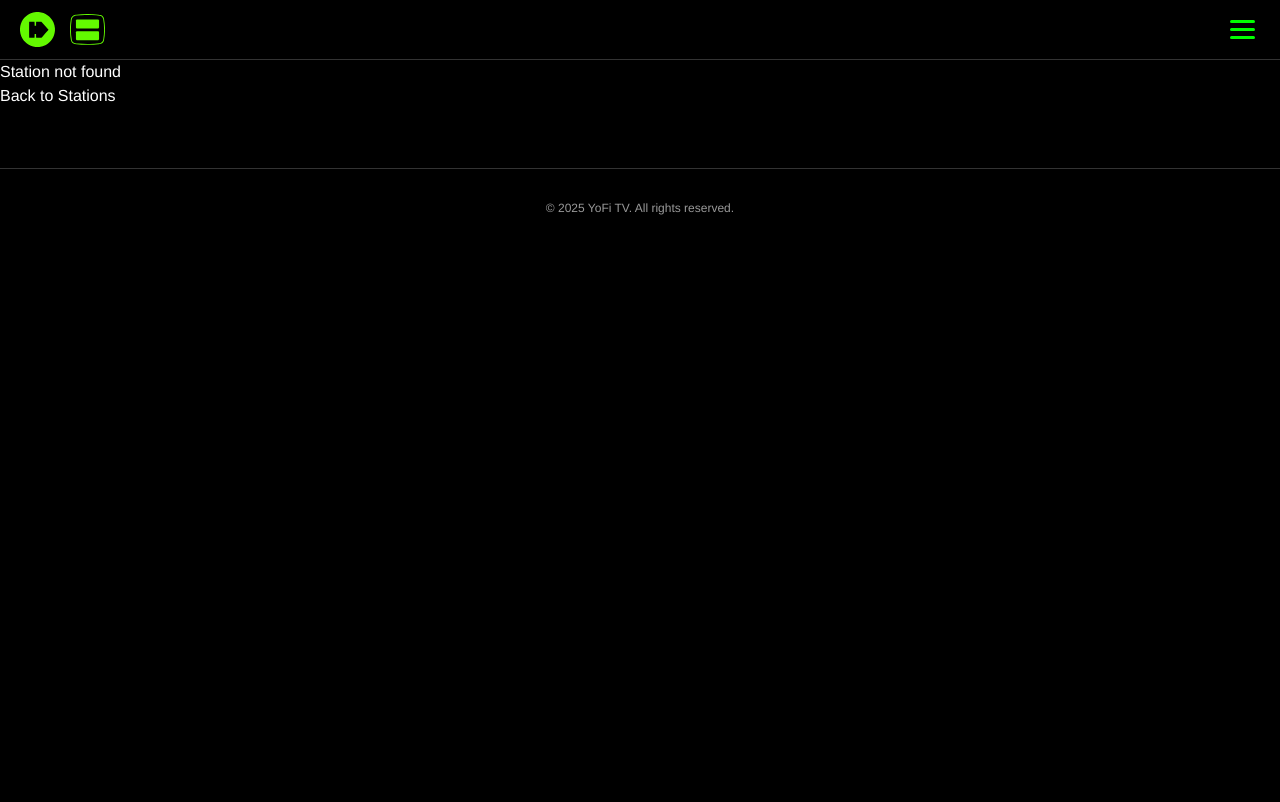
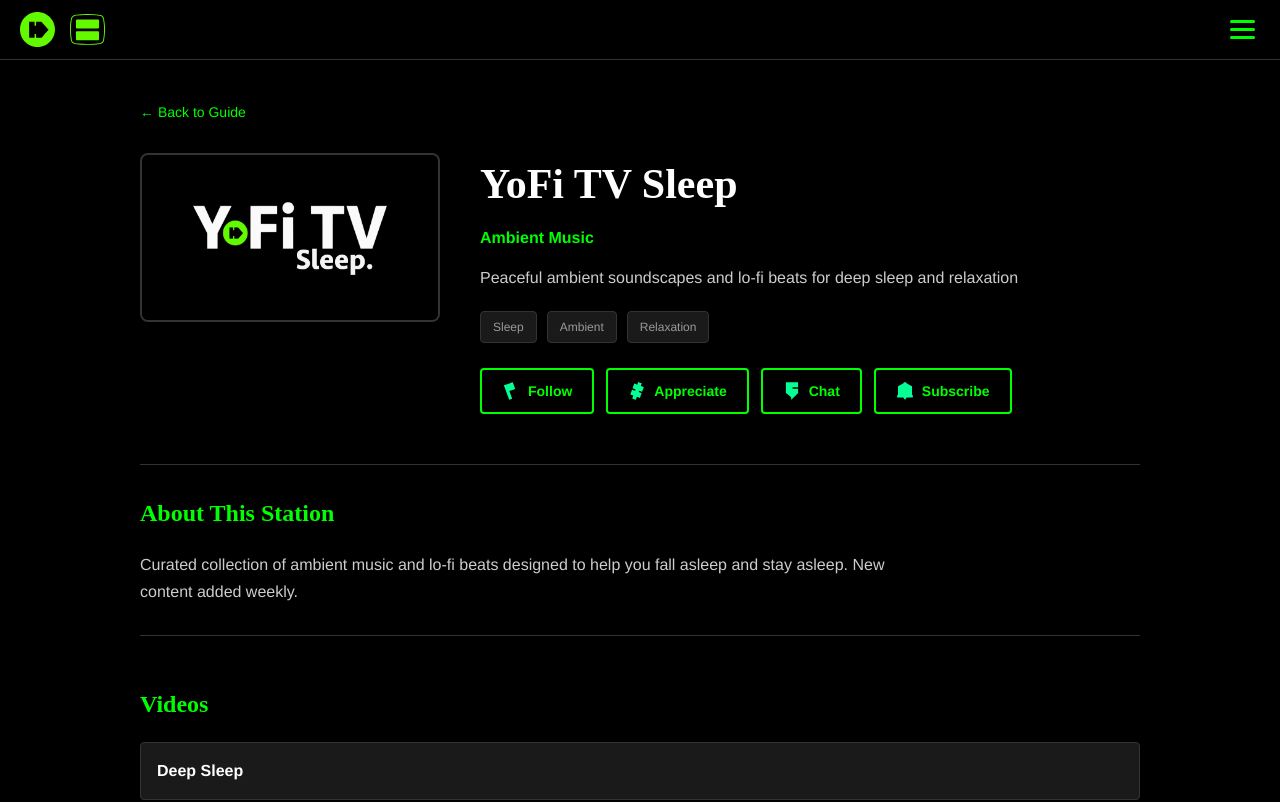
Before and after one commit to xanderw123/YoFiTV, a Next.js app: page /stations/1 in a window 1280 px wide. Before the commit this address had no page. Shown: the top 802 px of the page. Built offline with nearby package versions, Linux system fonts and the light colour scheme.

Commit message:
Add station detail page

```diff
--- a/app/globals.css
+++ b/app/globals.css
@@ -925,33 +925,36 @@
 }
 
 /* ========================================
-   STATION DETAIL STYLES
+   STATION DETAIL PAGE
    ======================================== */
 
-.station-detail {
+.station-detail-page {
   min-height: 100vh;
   background-color: black;
   padding: 40px 20px;
+  color: white;
 }
 
 .station-detail-container {
-  max-width: 900px;
+  max-width: 1000px;
   margin: 0 auto;
 }
 
-.back-button {
+.back-link {
   display: inline-block;
   color: #00ff00;
+  text-decoration: none;
   font-size: 14px;
   margin-bottom: 30px;
   transition: opacity 0.2s;
 }
 
-.back-button:hover {
+.back-link:hover {
   opacity: 0.8;
 }
 
-.station-header {
+/* Station Header */
+.station-header-detail {
   display: flex;
   gap: 40px;
   margin-bottom: 50px;
@@ -959,61 +962,57 @@
   align-items: flex-start;
 }
 
-.station-image {
-  width: 280px;
-  height: 280px;
+.station-image-detail {
+  width: 300px;
+  aspect-ratio: 16 / 9;
   background-color: #1a1a1a;
   border: 2px solid #333;
   border-radius: 8px;
-  display: flex;
-  align-items: center;
-  justify-content: center;
-  color: #666;
+  overflow: hidden;
   flex-shrink: 0;
-  overflow: hidden;
 }
 
-.station-image img {
+.station-image-detail img {
   width: 100%;
   height: 100%;
   object-fit: cover;
 }
 
-.station-image-placeholder {
-  display: flex;
-  align-items: center;
-  justify-content: center;
-  width: 100%;
-  height: 100%;
-}
-
-.station-info {
+.station-info-detail {
   flex: 1;
   min-width: 300px;
 }
 
-.station-info h1 {
+.station-info-detail h1 {
   font-size: 42px;
-  margin-bottom: 15px;
+  font-weight: 700;
+  margin: 0 0 10px 0;
+  color: white;
   font-family: 'Seravek', serif;
-  color: white;
 }
 
-.description {
-  font-size: 18px;
+.station-subtitle-detail {
+  font-size: 16px;
+  color: #00ff00;
+  margin: 0 0 15px 0;
+  font-weight: 600;
+}
+
+.station-description-detail {
+  font-size: 16px;
   color: #cccccc;
-  margin-bottom: 20px;
+  margin: 0 0 20px 0;
   line-height: 1.6;
 }
 
-.categories {
+.station-categories-detail {
   display: flex;
   gap: 10px;
   flex-wrap: wrap;
-  margin-bottom: 30px;
+  margin-bottom: 20px;
 }
 
-.category-tag {
+.category-tag-detail {
   background-color: #1a1a1a;
   border: 1px solid #333;
   color: #999;
@@ -1022,14 +1021,15 @@
   font-size: 12px;
 }
 
-.station-controls {
+/* Controls */
+.station-controls-detail {
   display: flex;
-  gap: 15px;
+  gap: 12px;
   flex-wrap: wrap;
-  margin-top: 30px;
+  margin-top: 25px;
 }
 
-.control-button {
+.control-btn-detail {
   display: flex;
   align-items: center;
   justify-content: center;
@@ -1040,121 +1040,186 @@
   border-radius: 4px;
   color: #00ff00;
   cursor: pointer;
-  transition: all 0.2s ease;
   font-size: 14px;
   font-weight: 600;
-  min-height: 48px;
+  transition: all 0.2s;
+  font-family: 'Helvetica', sans-serif;
 }
 
-.control-button:not(:disabled):hover {
+.control-btn-detail:not(:disabled):hover {
   background-color: #00ff00;
   color: black;
-  transform: scale(1.05);
 }
 
-.control-button:disabled {
+.control-btn-detail:disabled {
   opacity: 1;
   cursor: not-allowed;
-  transition: opacity 0.2s ease;
 }
 
-.control-button:disabled:hover {
+.control-btn-detail:disabled:hover {
   opacity: 0.4;
-  border-color: #00ff00;
-  color: #00ff00;
-  background-color: transparent;
-  transform: none;
 }
 
-.control-button img {
-  width: 20px;
-  height: 20px;
+.control-btn-detail img {
+  width: 18px;
+  height: 18px;
   filter: brightness(0) saturate(100%) invert(82%) sepia(53%) saturate(1000%) hue-rotate(85deg);
 }
 
-.station-about {
-  margin-top: 50px;
-  padding-top: 30px;
-  border-top: 1px solid #333;
+.control-btn-detail:disabled:hover img {
+  filter: brightness(0) saturate(100%) invert(82%) sepia(53%) saturate(1000%) hue-rotate(85deg);
 }
 
-.station-about h3 {
+/* About Section */
+.station-about-detail {
+  margin-bottom: 50px;
+  padding: 30px 0;
+  border-top: 1px solid #333;
+  border-bottom: 1px solid #333;
+}
+
+.station-about-detail h3 {
   font-size: 24px;
-  margin-bottom: 20px;
+  font-weight: 700;
+  margin: 0 0 20px 0;
   color: #00ff00;
   font-family: 'Seravek', serif;
 }
 
-.station-about p {
+.station-about-detail p {
   font-size: 16px;
   color: #cccccc;
+  margin: 0;
   line-height: 1.7;
-  max-width: 700px;
+  max-width: 800px;
 }
 
+/* Videos Section */
+.station-videos-detail h3 {
+  font-size: 24px;
+  font-weight: 700;
+  margin: 0 0 20px 0;
+  color: #00ff00;
+  font-family: 'Seravek', serif;
+}
+
+.videos-list {
+  display: flex;
+  flex-direction: column;
+  gap: 12px;
+}
+
+.video-item {
+  background-color: #1a1a1a;
+  border: 1px solid #333;
+  padding: 16px;
+  border-radius: 4px;
+  transition: all 0.2s;
+}
+
+.video-item:hover {
+  border-color: #00ff00;
+  background-color: #222;
+}
+
+.video-title {
+  margin: 0;
+  font-size: 16px;
+  color: white;
+  font-weight: 600;
+}
+
+/* Not Found */
+.station-not-found {
+  min-height: 100vh;
+  background-color: black;
+  padding: 40px 20px;
+  display: flex;
+  flex-direction: column;
+  align-items: center;
+  justify-content: center;
+  text-align: center;
+}
+
+.station-not-found h1 {
+  color: white;
+  margin-bottom: 30px;
+  font-size: 32px;
+}
+
+.station-not-found a {
+  color: #00ff00;
+  text-decoration: none;
+  font-size: 16px;
+}
+
+.station-not-found a:hover {
+  opacity: 0.8;
+}
+
+/* Responsive */
 @media (max-width: 768px) {
-  .station-header {
+  .station-detail-page {
+    padding: 20px;
+  }
+
+  .station-header-detail {
     flex-direction: column;
     gap: 30px;
   }
 
-  .station-image {
+  .station-image-detail {
     width: 100%;
-    max-width: 280px;
-    height: 280px;
+    max-width: 300px;
   }
 
-  .station-info h1 {
+  .station-info-detail h1 {
     font-size: 32px;
   }
 
-  .description {
-    font-size: 16px;
+  .station-description-detail {
+    font-size: 14px;
   }
 
-  .station-controls {
-    gap: 10px;
+  .station-controls-detail {
+    gap: 8px;
   }
 
-  .control-button {
-    padding: 10px 15px;
+  .control-btn-detail {
+    padding: 10px 16px;
     font-size: 12px;
   }
 }
 
 @media (max-width: 480px) {
-  .station-detail {
-    padding: 20px 12px;
+  .station-detail-page {
+    padding: 15px;
   }
 
-  .station-detail-container {
-    max-width: 100%;
+  .station-image-detail {
+    width: 100%;
+    max-width: 250px;
   }
 
-  .station-info h1 {
+  .station-info-detail h1 {
     font-size: 24px;
   }
 
-  .description {
-    font-size: 14px;
+  .station-description-detail {
+    font-size: 13px;
   }
 
-  .station-controls {
+  .station-controls-detail {
     flex-direction: column;
   }
 
-  .control-button {
+  .control-btn-detail {
     width: 100%;
-    padding: 12px 15px;
     justify-content: flex-start;
   }
 
-  .categories {
-    gap: 8px;
-  }
-
-  .category-tag {
-    font-size: 11px;
-    padding: 5px 10px;
+  .station-about-detail h3,
+  .station-videos-detail h3 {
+    font-size: 20px;
   }
 }
--- a/app/stations/[stationId]/page.tsx
+++ b/app/stations/[stationId]/page.tsx
@@ -1,248 +1,116 @@
-'use client'
+// app/stations/[stationId]/page.tsx
 
-import Link from 'next/link'
-import { useState, useEffect } from 'react'
-import { getCurrentStationSession, isStationOwner } from '@/lib/stationAuth'
-import { getRotationState, getUpcomingVideos, formatTime } from '@/lib/rotation'
-import { getStation, getStationVideos, Video } from '@/lib/stations'
+'use client';
 
-interface Station {
-  id: string
-  name: string
-  description?: string
-  settings?: {
-    showUpNext?: boolean
-    showChat?: boolean
-    aboutText?: string
-    logoUrl?: string
-  }
-}
+import Link from 'next/link';
+import { DEMO_STATIONS } from '@/lib/demo-data';
 
-export default function StationPage({ params }: { params: { stationId: string } }) {
-  const session = getCurrentStationSession()
-  const [station, setStation] = useState<Station | null>(null)
-  const [videos, setVideos] = useState<Video[]>([])
-  const [currentVideoIndex, setCurrentVideoIndex] = useState(0)
-  const [message, setMessage] = useState('')
-  const [messages, setMessages] = useState<string[]>([])
-  const [upcomingVideos, setUpcomingVideos] = useState<any[]>([])
-  const [loading, setLoading] = useState(true)
-  const [error, setError] = useState<string | null>(null)
+export default function StationDetailPage({
+  params,
+}: {
+  params: { stationId: string };
+}) {
+  const stationId = params.stationId;
+  const station = DEMO_STATIONS.find((s) => s.id === stationId);
 
-  useEffect(() => {
-    try {
-      const stationData = getStation(params.stationId)
-      if (stationData) {
-        setStation(stationData)
-      } else {
-        setError('Station not found')
-      }
-
-      const videosData = getStationVideos(params.stationId)
-      setVideos(videosData)
-    } catch (err) {
-      console.error('Error loading station:', err)
-      setError('Failed to load station')
-    } finally {
-      setLoading(false)
-    }
-  }, [params.stationId])
-
-  useEffect(() => {
-    if (videos.length === 0) return
-
-    const updateRotation = () => {
-      try {
-        const rotation = getRotationState(videos)
-        setCurrentVideoIndex(rotation.currentVideoIndex)
-
-        const upcoming = getUpcomingVideos(
-          videos.map(v => ({
-            id: v.id,
-            title: v.title,
-            duration: v.duration || 600,
-          })),
-          3
-        )
-        setUpcomingVideos(upcoming)
-      } catch (err) {
-        console.error('Error updating rotation:', err)
-      }
-    }
-
-    updateRotation()
-    const interval = setInterval(updateRotation, 1000)
-    return () => clearInterval(interval)
-  }, [videos])
-
-  const handleSend = (e: React.FormEvent) => {
-    e.preventDefault()
-    if (message.trim()) {
-      setMessages([...messages, message])
-      setMessage('')
-    }
+  if (!station) {
+    return (
+      <div className="station-not-found">
+        <h1>Station Not Found</h1>
+        <Link href="/guide">← Back to Guide</Link>
+      </div>
+    );
   }
 
-  if (loading) {
-    return (
-      <div className="flex items-center justify-center py-12">
-        <p>Loading station...</p>
-      </div>
-    )
-  }
+  return (
+    <main className="station-detail-page">
+      <div className="station-detail-container">
+        {/* Back Button */}
+        <Link href="/guide" className="back-link">
+          ← Back to Guide
+        </Link>
 
-  if (error || !station) {
-    return (
-      <div className="flex flex-col items-center justify-center gap-4 py-12">
-        <p className="text-red-500">{error || 'Station not found'}</p>
-        <Link href="/stations" className="px-4 py-2 bg-yofi-green text-black rounded font-bold">
-          Back to Stations
-        </Link>
-      </div>
-    )
-  }
+        {/* Station Header */}
+        <div className="station-header-detail">
+          <div className="station-image-detail">
+            <img src={station.logo} alt={station.name} />
+          </div>
 
-  const currentVideo = videos[currentVideoIndex]
-  const extractVideoId = (url: string) => {
-    const match = url.match(/(?:youtube\.com\/watch\?v=|youtu\.be\/)([a-zA-Z0-9_-]+)/)
-    return match ? match[1] : null
-  }
+          <div className="station-info-detail">
+            <h1>{station.name}</h1>
+            <p className="station-subtitle-detail">{station.subtitle}</p>
+            <p className="station-description-detail">
+              {station.description}
+            </p>
 
-  const canEdit = session && isStationOwner(params.stationId)
-  const showUpNext = station.settings?.showUpNext !== false
-  const showChat = station.settings?.showChat !== false
+            {/* Categories */}
+            <div className="station-categories-detail">
+              {station.categories.map((cat) => (
+                <span key={cat} className="category-tag-detail">
+                  {cat}
+                </span>
+              ))}
+            </div>
 
-  return (
-    <div className="py-8 px-4">
-      <div className="max-w-6xl mx-auto">
-        <div className="flex items-center justify-between mb-8">
-          <Link href="/stations" className="text-gray-400 hover:text-white">
-            ← Back
-          </Link>
+            {/* Controls */}
+            <div className="station-controls-detail">
+              <button
+                className="control-btn-detail disabled"
+                disabled
+                title="Coming in Phase 1"
+              >
+                <img src="/icons/follow.svg" alt="Follow" />
+                <span>Follow</span>
+              </button>
+
+              <button
+                className="control-btn-detail disabled"
+                disabled
+                title="Coming in Phase 1"
+              >
+                <img src="/icons/Appreciation.svg" alt="Appreciate" />
+                <span>Appreciate</span>
+              </button>
+
+              <button
+                className="control-btn-detail disabled"
+                disabled
+                title="Coming in Phase 1"
+              >
+                <img src="/icons/conversation.svg" alt="Chat" />
+                <span>Chat</span>
+              </button>
+
+              <button
+                className="control-btn-detail disabled"
+                disabled
+                title="Coming in Phase 1"
+              >
+                <img src="/icons/subscribe.svg" alt="Subscribe" />
+                <span>Subscribe</span>
+              </button>
+            </div>
+          </div>
         </div>
 
-        <div className="mb-8">
-          <h1 className="text-4xl font-bold mb-2">{station.name}</h1>
-          {station.description && <p className="text-gray-400">{station.description}</p>}
+        {/* About Section */}
+        <div className="station-about-detail">
+          <h3>About This Station</h3>
+          <p>{station.about}</p>
         </div>
 
-        <div className="mb-12">
-          {currentVideo && videos.length > 0 ? (
-            <div className="w-full aspect-video bg-gray-900 rounded-lg overflow-hidden mb-4">
-              <iframe
-                width="100%"
-                height="100%"
-                src={`https://www.youtube.com/embed/${extractVideoId(currentVideo.url)}?autoplay=1&controls=1&modestbranding=1&rel=0`}
-                frameBorder="0"
-                allow="accelerometer; autoplay; clipboard-write; encrypted-media; gyroscope; picture-in-picture"
-                allowFullScreen
-                style={{ display: 'block' }}
-              />
-            </div>
-          ) : (
-            <div className="w-full aspect-video bg-gray-900 rounded-lg flex items-center justify-center flex-col gap-4 mb-4">
-              <p className="text-gray-400">No videos in rotation</p>
-              {canEdit && (
-                <Link href="/mystation" className="px-4 py-2 bg-yofi-green text-black rounded font-bold hover:opacity-90">
-                  Add Videos
-                </Link>
-              )}
-            </div>
-          )}
-
-          {currentVideo && (
-            <div className="space-y-2">
-              <p className="text-gray-300 font-bold">Now playing: {currentVideo.title}</p>
-              {currentVideo.description && (
-                <p className="text-gray-400 text-sm">{currentVideo.description}</p>
-              )}
-            </div>
-          )}
-
-          {videos.length > 0 && (
-            <div className="mt-6">
-              <button className="flex items-center gap-2 px-6 py-2 bg-gray-800 text-white rounded-lg hover:bg-gray-700 transition">
-                <img src="/icons/follow.svg" alt="Follow" className="w-5 h-5" />
-              </button>
-            </div>
-          )}
-        </div>
-
-        <div className="grid grid-cols-3 gap-8">
-          {showChat && (
-            <div className="col-span-2">
-              <h2 className="text-2xl font-bold mb-4">Chat</h2>
-              <div className="bg-gray-900 rounded-lg overflow-hidden flex flex-col h-96">
-                <div className="flex-1 overflow-y-auto p-4">
-                  {messages.length === 0 ? (
-                    <p className="text-gray-500 text-center">No messages yet</p>
-                  ) : (
-                    messages.map((msg, i) => (
-                      <div key={i} className="text-sm text-gray-300 mb-2">
-                        You: {msg}
-                      </div>
-                    ))
-                  )}
-                </div>
-
-                <form onSubmit={handleSend} className="border-t border-gray-800 p-4 flex gap-2">
-                  <input
-                    type="text"
-                    value={message}
-                    onChange={(e) => setMessage(e.target.value)}
-                    placeholder="Message..."
-                    className="flex-1 bg-gray-800 text-white rounded px-3 py-2 text-sm focus:outline-none focus:ring-2 focus:ring-yofi-green"
-                  />
-                  <button type="submit" className="bg-yofi-green text-black px-4 rounded font-bold hover:opacity-90">
-                    Send
-                  </button>
-                </form>
+        {/* Videos Section */}
+        <div className="station-videos-detail">
+          <h3>Videos</h3>
+          <div className="videos-list">
+            {station.videos.map((video) => (
+              <div key={video.id} className="video-item">
+                <p className="video-title">{video.title}</p>
               </div>
-            </div>
-          )}
-
-          <div className="space-y-6">
-            {station.settings?.aboutText && (
-              <div className="bg-gray-900 rounded-lg p-6">
-                <h3 className="text-lg font-bold mb-3">About</h3>
-                <p className="text-gray-400 text-sm">{station.settings.aboutText}</p>
-              </div>
-            )}
-
-            {showUpNext && upcomingVideos.length > 0 && (
-              <div className="bg-gray-900 rounded-lg p-6">
-                <h3 className="text-lg font-bold mb-3">Coming Up</h3>
-                <div className="space-y-3">
-                  {upcomingVideos.slice(1, 4).map((item, i) => (
-                    <div key={i} className="text-sm border-b border-gray-800 pb-2 last:border-0">
-                      <p className="text-white truncate font-medium">{item.title}</p>
-                      <p className="text-gray-500 text-xs">{formatTime(item.startTime)}</p>
-                    </div>
-                  ))}
-                </div>
-              </div>
-            )}
-
-            <button
-              disabled
-              className="w-full py-3 rounded-lg font-bold transition flex items-center justify-center gap-2 bg-gray-800 text-gray-600 opacity-50 cursor-not-allowed"
-              title="Coming Soon"
-            >
-              <img src="/icons/Appreciation.svg" alt="Appreciation" className="w-5 h-5" />
-            </button>
-            <p className="text-xs text-gray-500 text-center">Coming in Phase 2</p>
-
-            <button
-              disabled
-              className="w-full py-3 rounded-lg font-bold transition flex items-center justify-center gap-2 bg-gray-800 text-gray-600 opacity-50 cursor-not-allowed"
-              title="Coming Soon"
-            >
-              <img src="/icons/subscribe.svg" alt="Subscribe" className="w-5 h-5" />
-            </button>
-            <p className="text-xs text-gray-500 text-center">Coming in Phase 2</p>
+            ))}
           </div>
         </div>
       </div>
-    </div>
-  )
+    </main>
+  );
 }
```
